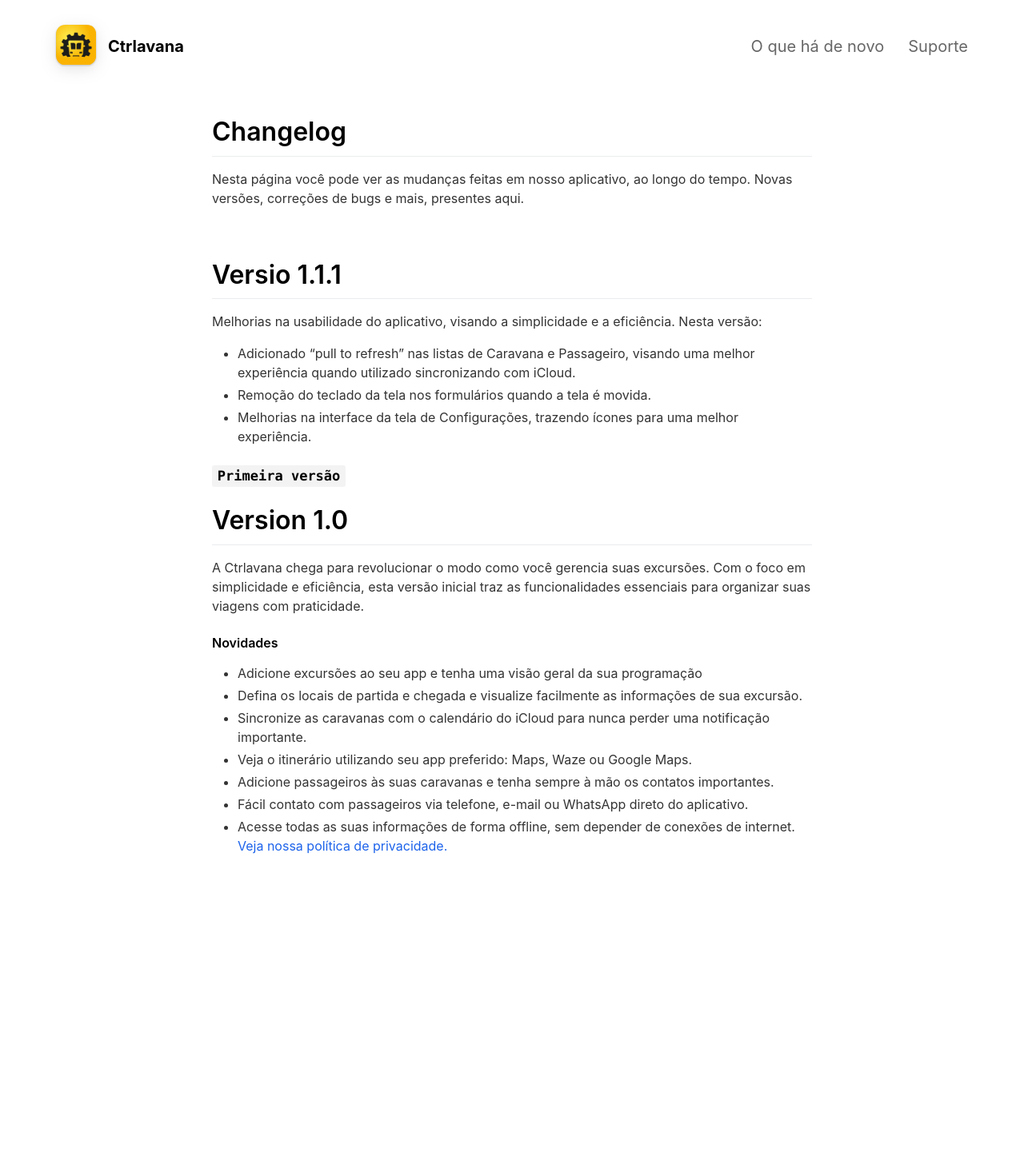
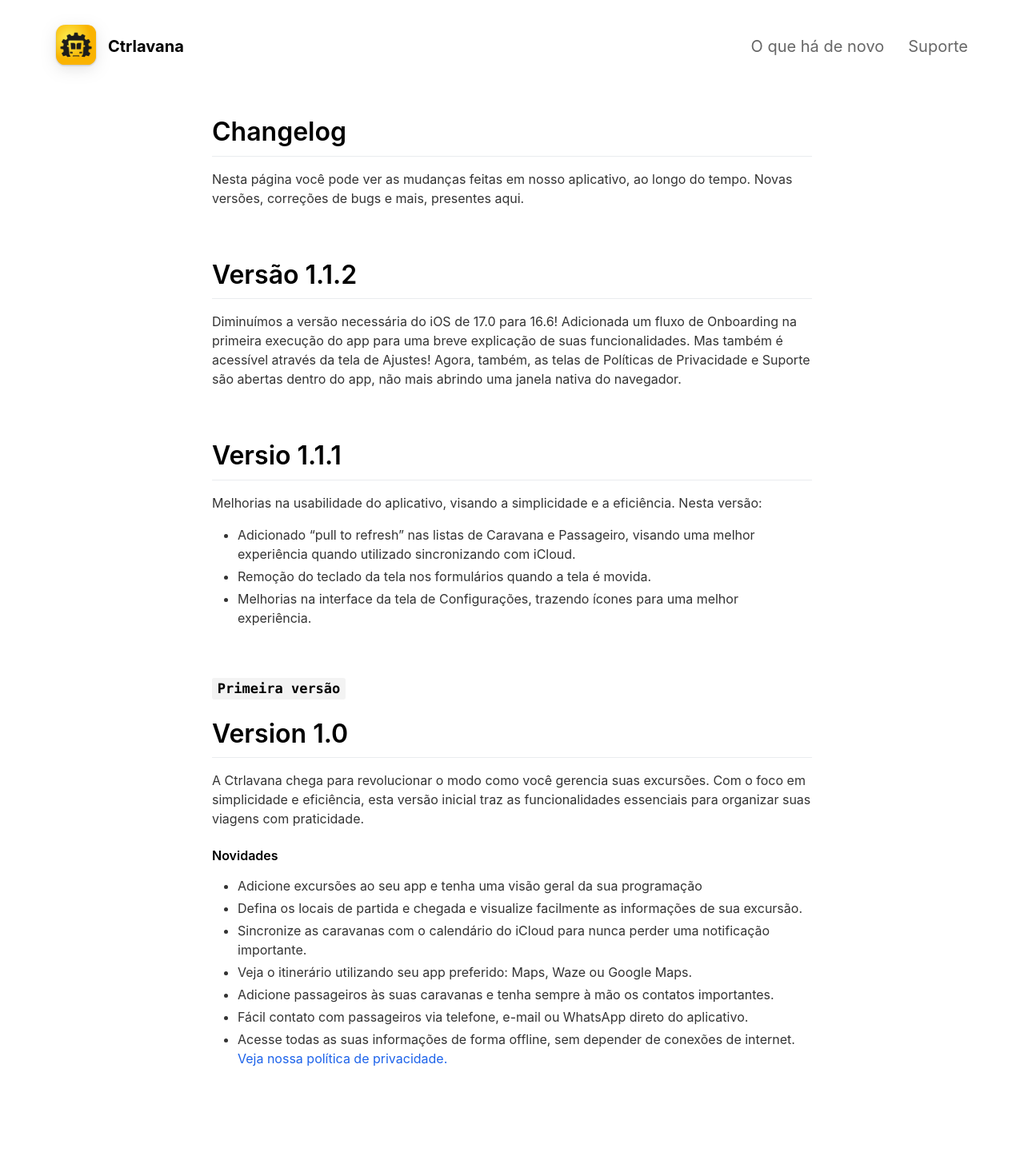
Before and after one commit to gabrieltodaro/ctrlavana-site, a Jekyll site: the page built from _pages/changelog.md, in a window 1280 px wide. Shown: the whole page at 80% size. Built offline with Jekyll 4.4.1, drawn with Linux system fonts in a browser that asks for light colours; nearby versions of some CDN libraries; before the commit the page ends 1180 px from its top, so only the background shows below that.

Commit message:
Versão 1.1.2

```diff
--- a/_pages/changelog.md
+++ b/_pages/changelog.md
@@ -9,11 +9,20 @@ Nesta página você pode ver as mudanças feitas em nosso aplicativo, ao longo d
 
 <br>
 
+# **Versão 1.1.2**
+Diminuímos a versão necessária do iOS de 17.0 para 16.6!
+Adicionada um fluxo de Onboarding na primeira execução do app para uma breve explicação de suas funcionalidades. Mas também é acessível através da tela de Ajustes!
+Agora, também, as telas de Políticas de Privacidade e Suporte são abertas dentro do app, não mais abrindo uma janela nativa do navegador.
+
+<br>
+
 # **Versio 1.1.1**
 Melhorias na usabilidade do aplicativo, visando a simplicidade e a eficiência. Nesta versão:
 - Adicionado "pull to refresh" nas listas de Caravana e Passageiro, visando uma melhor experiência quando utilizado sincronizando com iCloud.
 - Remoção do teclado da tela nos formulários quando a tela é movida.
 - Melhorias na interface da tela de Configurações, trazendo ícones para uma melhor experiência.
+
+<br>
 
 ### `Primeira versão`
 # **Version 1.0**
```
Also changed, not shown: _pages/pressrelease.md (+1 -1 lines).
